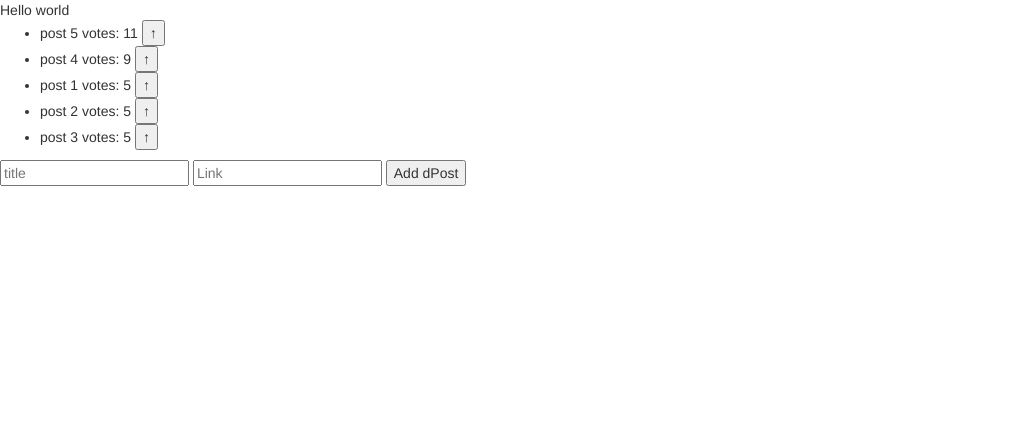
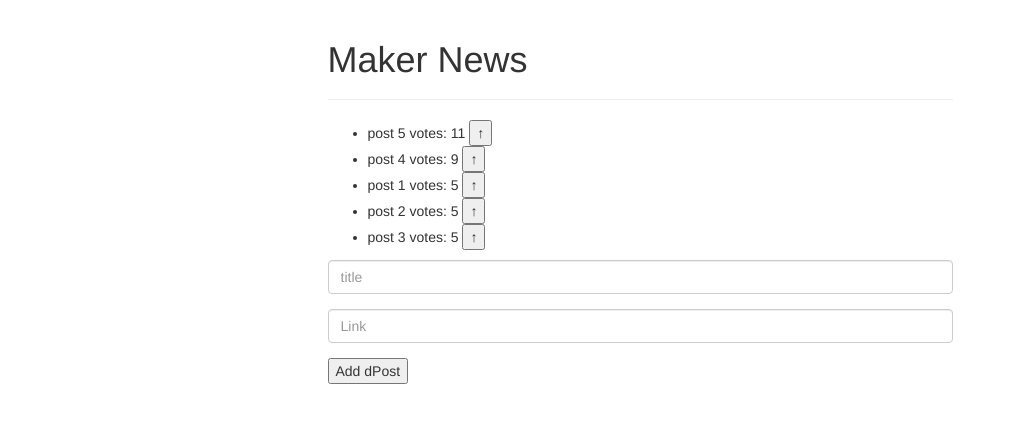
Before and after one commit to juan267/angular-demo, a plain HTML site: page index.html in a window 1280 px wide. Shown: the whole page, without its empty margins (0-1016 px from the left). Drawn offline with nearby package versions, Linux system fonts and the light colour scheme.

Commit message:
added bootstrap

```diff
--- a/app.js
+++ b/app.js
@@ -1,7 +1,7 @@
 var app = angular.module('flapperNews', [])
 
 app.controller('MainCtrl', function($scope){
-  $scope.test = "Hello world"
+  $scope.brand = "Maker News"
 
   $scope.posts = [
     {title: 'post 1', upvotes: 5},
--- a/index.html
+++ b/index.html
@@ -6,8 +6,10 @@
   <link href="http://maxcdn.bootstrapcdn.com/bootstrap/3.2.0/css/bootstrap.min.css" rel="stylesheet">
 </head>
 <body ng-controller="MainCtrl">
-  <div>
-    {{test}}
+  <div class="row">
+    <div class="col-md-6 col-md-offset-3">
+      <div class="page-header">
+        <h1>{{brand}}</h1>
       </div>
       <ul>
         <li ng-repeat="post in posts | orderBy:'-upvotes'">
@@ -18,10 +20,12 @@
         </li>
       </ul>
       <form ng-submit="addPost()">
-    <input type="text" placeholder="title" ng-model="title">
-    <input type="text" placeholder="Link" ng-model="link">
+        <div class="form-group"><input type="text" placeholder="title" ng-model="title" class="form-control"></div>
+        <div class="form-group"><input type="text" placeholder="Link" ng-model="link" class="form-control"></div>
         <button type="submit">Add dPost</button>
       </form>
+    </div>
+  </div>
 </body>
 <script src="http://ajax.googleapis.com/ajax/libs/angularjs/1.3.10/angular.min.js"></script>
 <script src="app.js"></script>
```
Lines whose indentation alone changed are shown as unchanged.
